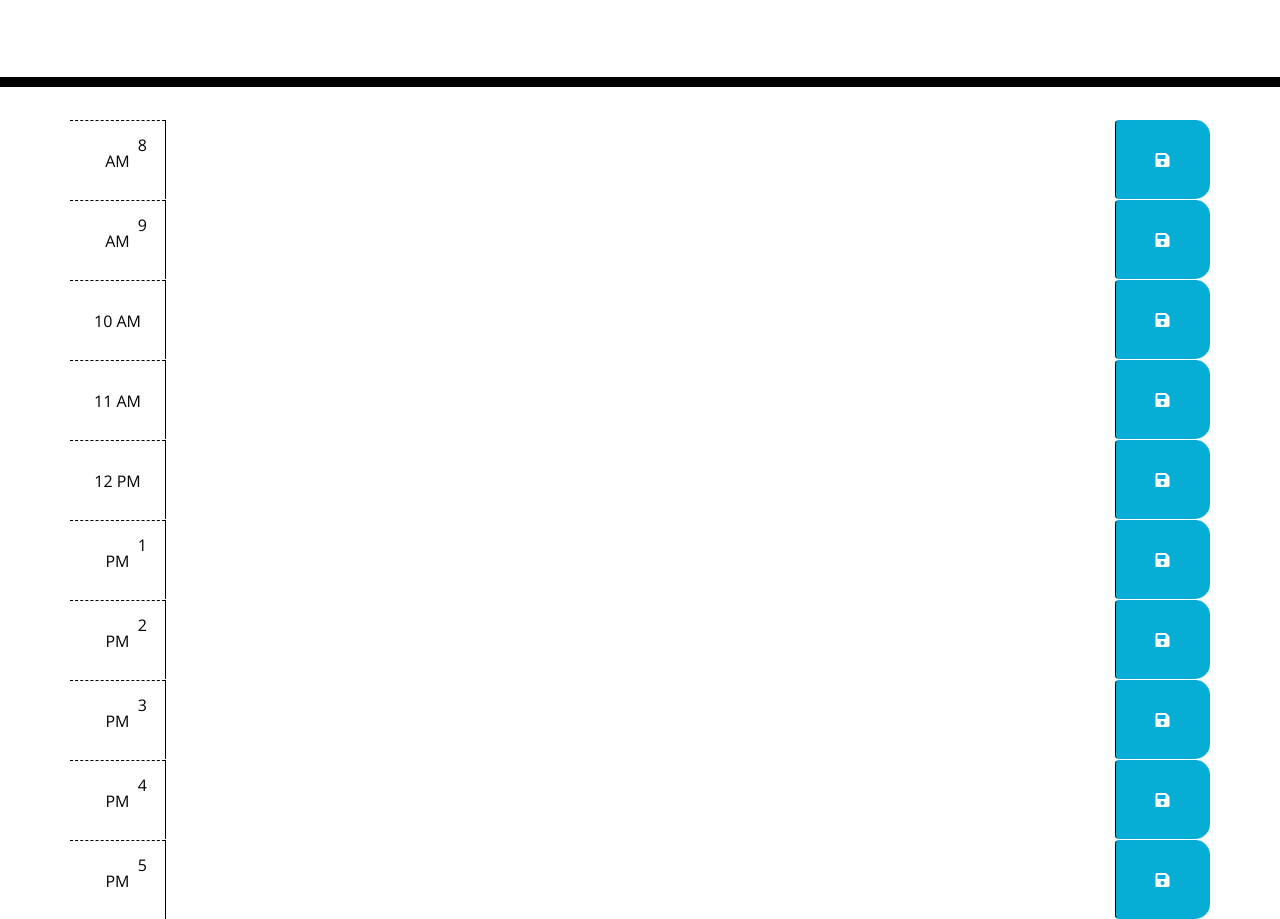
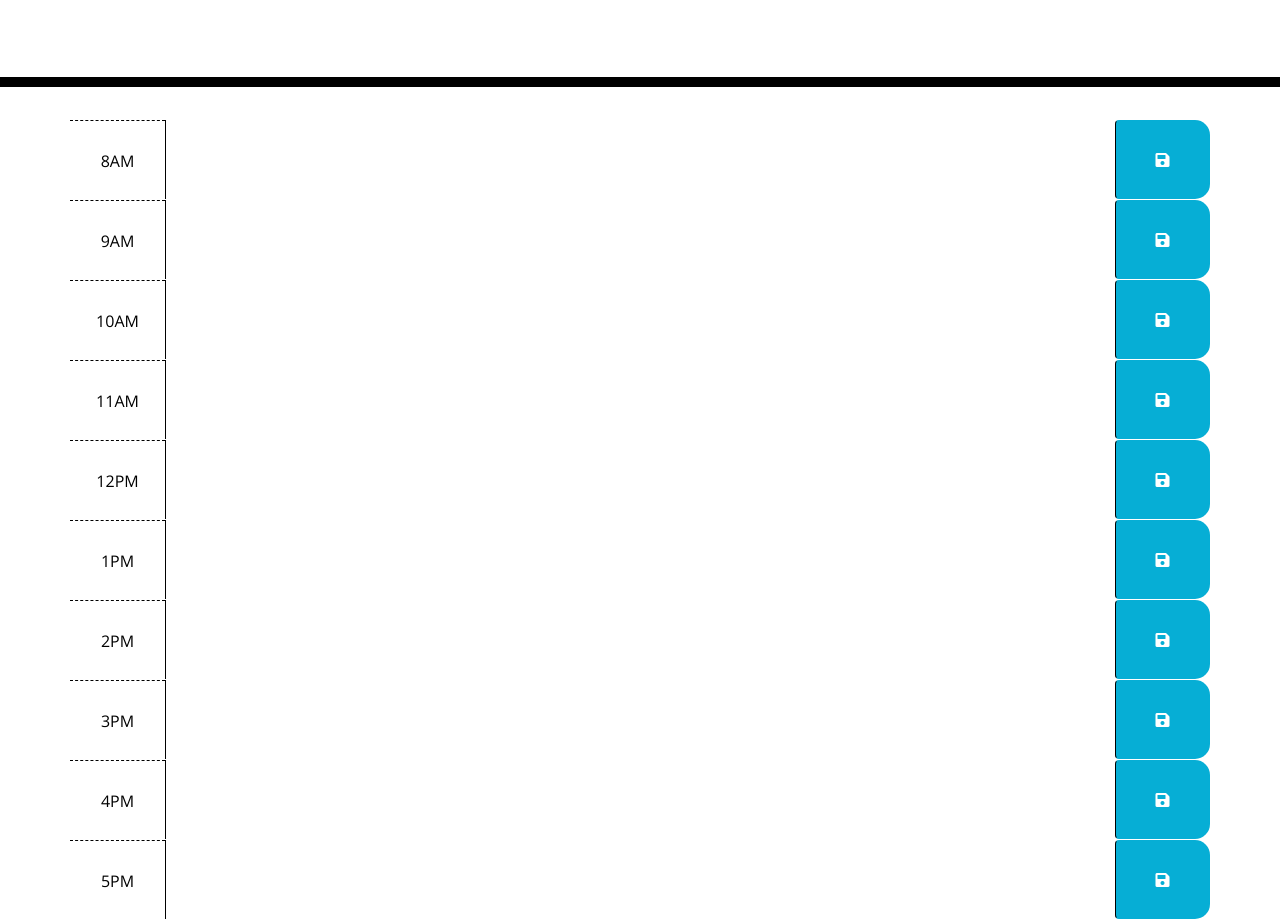
Before and after one commit to benmuchemi15/calendar-app, a plain HTML site: page index.html in a window 1280 px wide. Shown: the part 181-1100 px from the top of the page. Drawn offline with nearby package versions, Linux system fonts and the light colour scheme.

Commit message:
updated index

```diff
--- a/index.html
+++ b/index.html
@@ -32,7 +32,7 @@
       <!-- Timeblocks go here -->
       <div id="hr8" class="row time-block">
         <div class="col-md-1 hour">
-            8 AM
+            8AM
         </div>
         <textarea class="col-md-10 description">
         </textarea>
@@ -41,7 +41,7 @@
 
     <div id="hr9" class="row time-block">
         <div class="col-md-1 hour">
-            9 AM
+            9AM
         </div>
         <textarea class="col-md-10 description">
         </textarea>
@@ -50,7 +50,7 @@
 
     <div id="hr10" class="row time-block">
         <div class="col-md-1 hour">
-            10 AM
+            10AM
         </div>
         <textarea class="col-md-10 description">
         </textarea>
@@ -59,7 +59,7 @@
 
     <div id="hr11" class="row time-block">
         <div class="col-md-1 hour">
-            11 AM
+            11AM
         </div>
         <textarea class="col-md-10 description">
         </textarea>
@@ -68,7 +68,7 @@
 
     <div id="hr12" class="row time-block">
         <div class="col-md-1 hour">
-            12 PM
+            12PM
         </div>
         <textarea class="col-md-10 description">
         </textarea>
@@ -77,7 +77,7 @@
 
     <div id="hr13" class="row time-block">
         <div class="col-md-1 hour">
-            1 PM
+            1PM
         </div>
         <textarea class="col-md-10 description">
         </textarea>
@@ -86,7 +86,7 @@
 
     <div id="hr14" class="row time-block">
         <div class="col-md-1 hour">
-            2 PM
+            2PM
         </div>
         <textarea class="col-md-10 description">
         </textarea>
@@ -95,7 +95,7 @@
 
     <div id="hr15" class="row time-block">
         <div class="col-md-1 hour">
-            3 PM
+            3PM
         </div>
         <textarea class="col-md-10 description">
         </textarea>
@@ -104,7 +104,7 @@
 
     <div id="hr16" class="row time-block">
         <div class="col-md-1 hour">
-            4 PM
+            4PM
         </div>
         <textarea class="col-md-10 description">
         </textarea>
@@ -113,7 +113,7 @@
 
     <div id="hr17" class="row time-block">
         <div class="col-md-1 hour">
-            5 PM
+            5PM
         </div>
         <textarea class="col-md-10 description">
         </textarea>
@@ -124,5 +124,6 @@
 
     <script src="https://code.jquery.com/jquery-3.4.1.min.js"></script>
     <script src="https://cdnjs.cloudflare.com/ajax/libs/moment.js/2.24.0/moment.min.js"></script>
+    <script src="../calendar-app/assets/js/script.js"></script>
   </body>
 </html>
```
